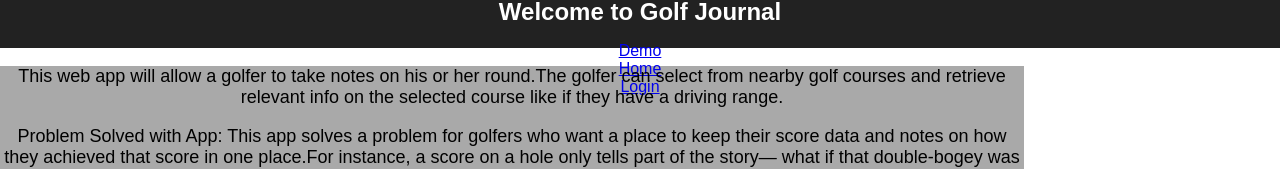
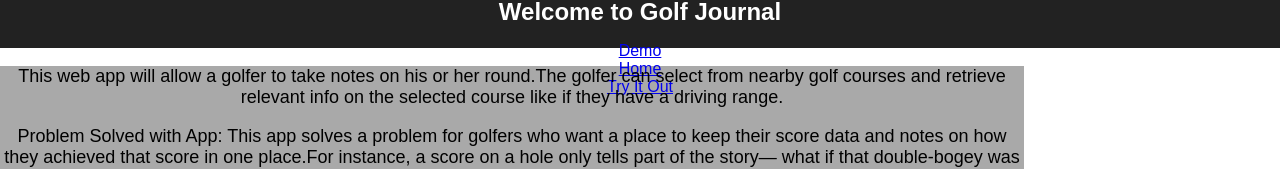
Before and after one commit to yhtomitim/golf-journal-client, a React (Create React App) app: page / in a window 1280 px wide. Shown: the part 142-311 px from the top of the page. Built offline with nearby package versions, Linux system fonts and the light colour scheme.

Commit message:
refactor

```diff
--- a/src/components/Header.js
+++ b/src/components/Header.js
@@ -9,7 +9,7 @@
       <h1 className="App-title">Welcome to Golf Journal</h1>
       <Link to="/demo">Demo</Link> <br/>
       <Link to="/">Home</Link> <br/>
-      <Link to="/login">Login</Link>
+      <Link to="/login">Try It Out</Link>
     </header>
   );
 };
```
